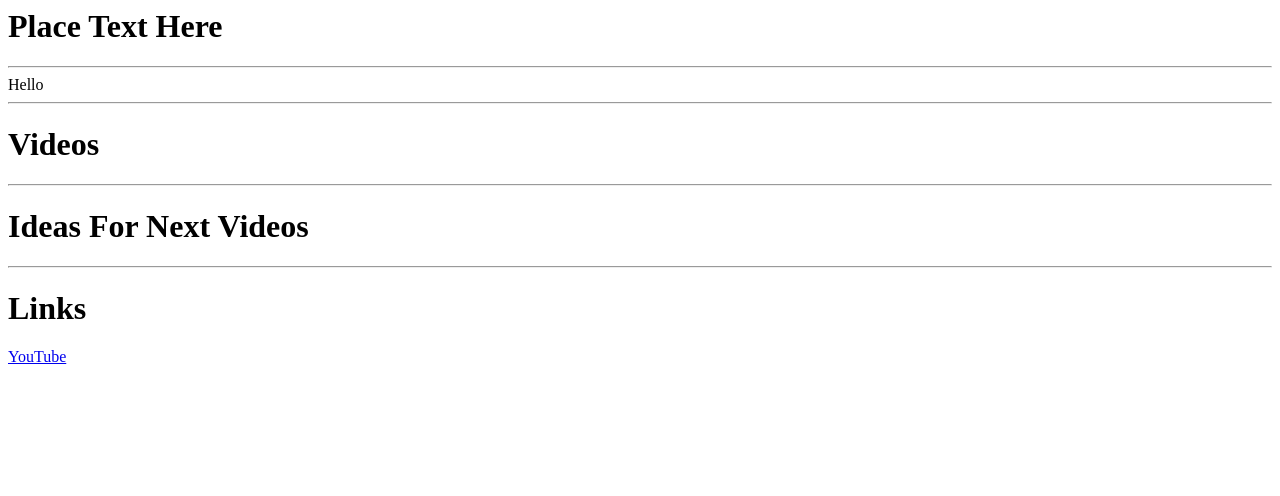
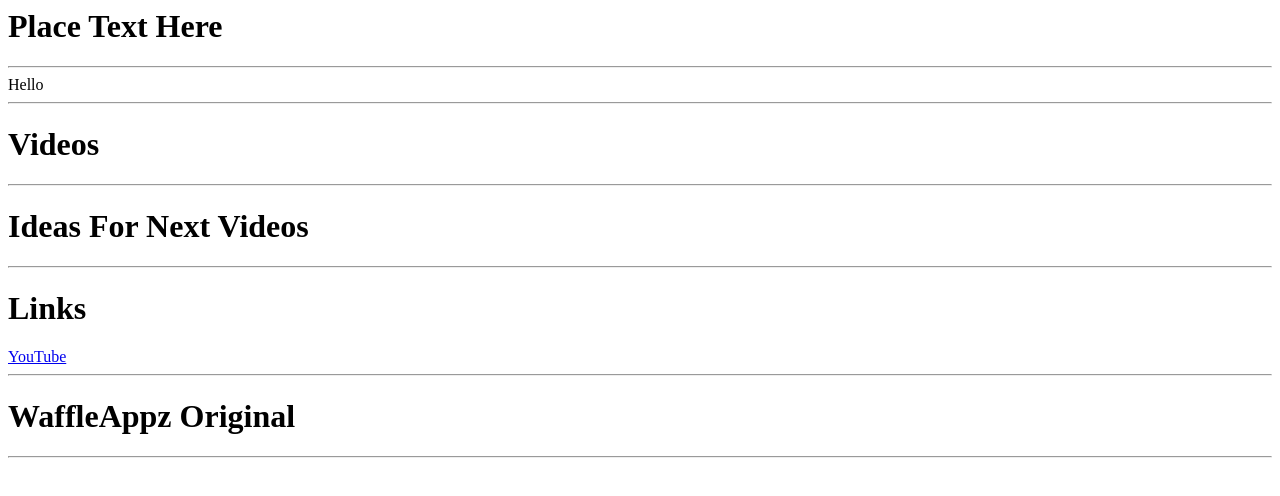
Before and after one commit to WaffleAppz/websitebaseglitch, a plain HTML site: page index.html in a window 1280 px wide. Drawn offline with Linux system fonts and the light colour scheme.

Commit message:
Update index.html

```diff
--- a/index.html
+++ b/index.html
@@ -12,4 +12,7 @@
 <hr>
 <h1>Links</h1>
 <a href="<!-- Place Your YouTube Here And Delete This Comment -->">YouTube</a>
+<hr>
 <!-- V1.0 This May Update -->
+<h1>WaffleAppz Original</h1>
+<hr>
```
